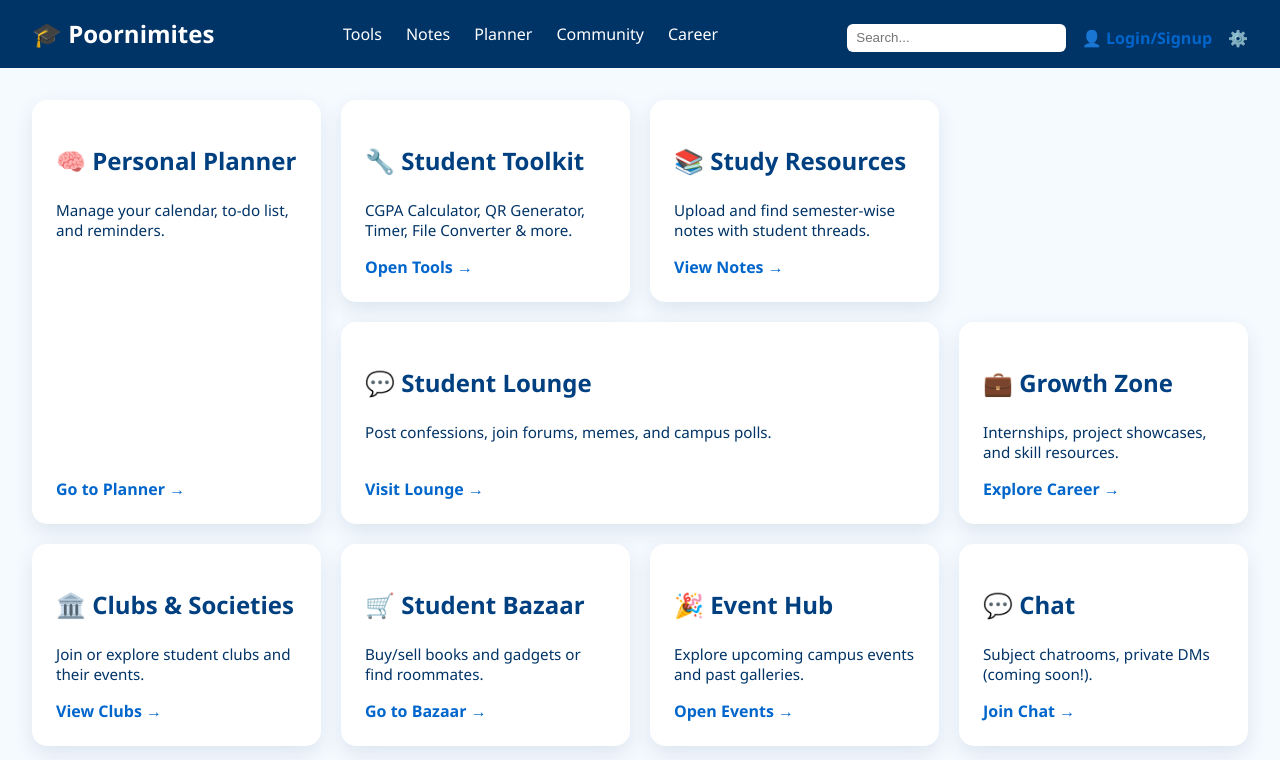
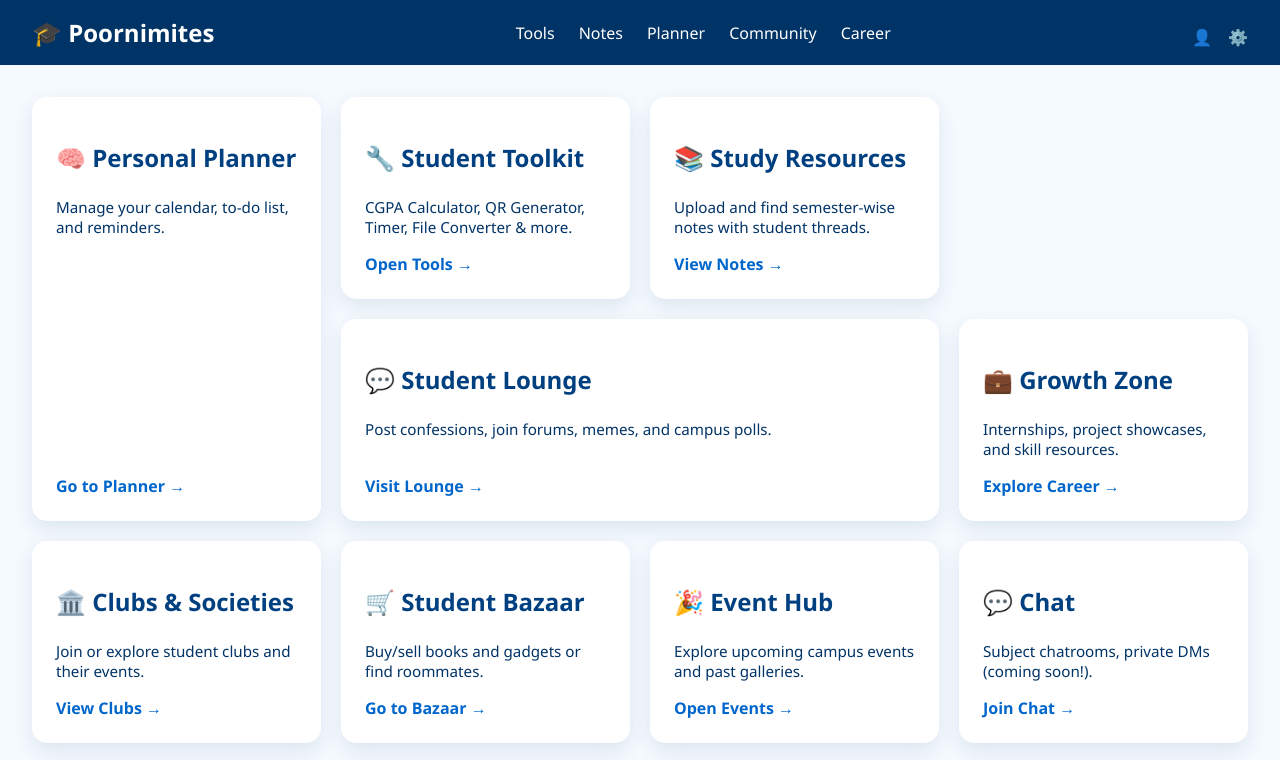
Before and after one commit to Praveen-Kumar-404/Poornimites, a plain HTML site: page index.html in a window 1280 px wide. Shown: the top 760 px of the page. Drawn offline with Linux system fonts and the light colour scheme; no server answers.

Commit message:
Update index.html

```diff
--- a/index.html
+++ b/index.html
@@ -23,8 +23,7 @@
     </nav>
 
     <div class="nav-icons" id="navIcons">
-      <input type="text" placeholder="Search..." class="search" />
-      <a href="#" id="auth-btn">👤 Login/Signup</a>
+      <a href="#" id="auth-btn">👤</a>
       <a href="settings.html">⚙️</a>
     </div>
   </header>
```
